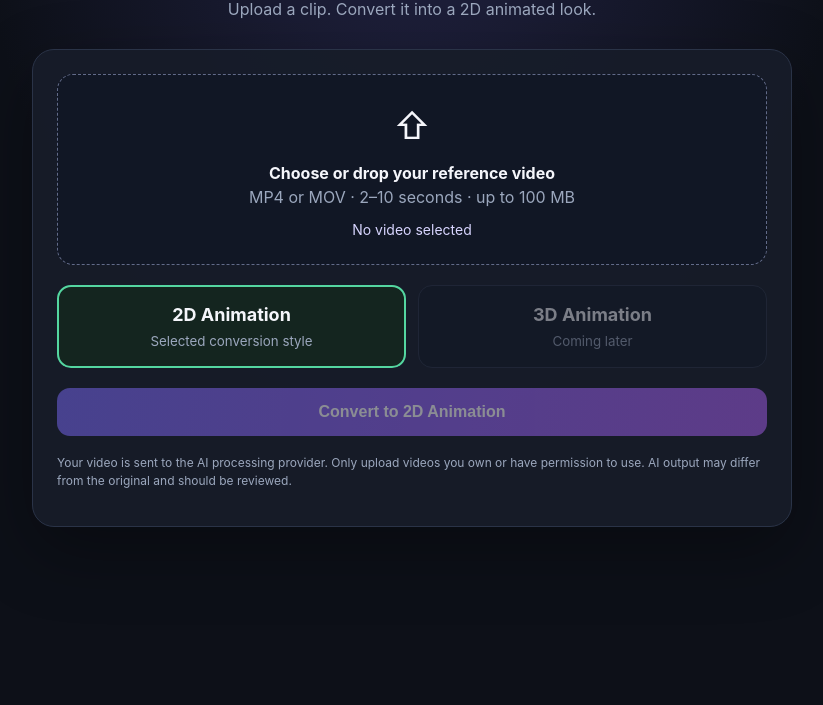
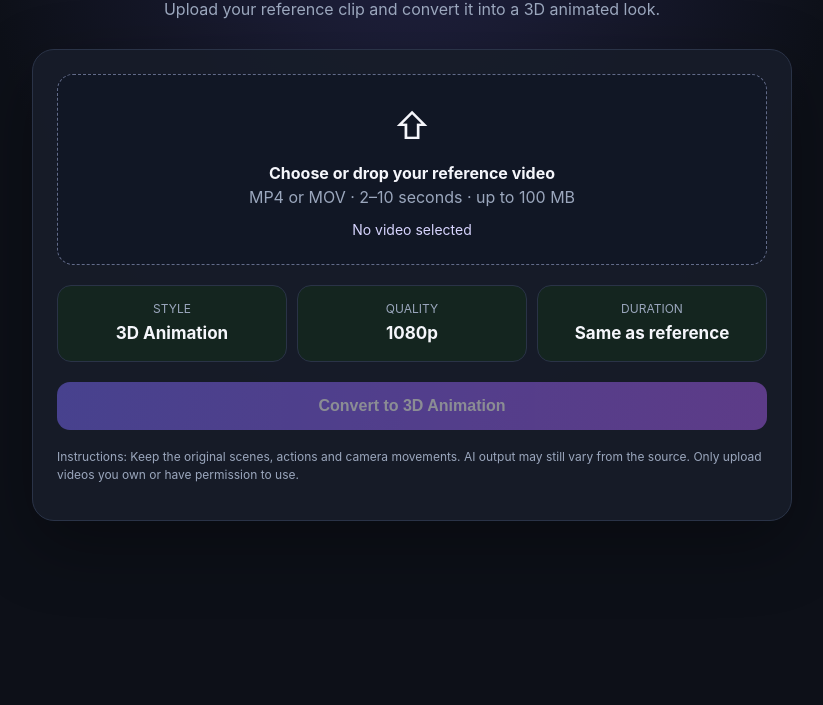
Before and after one commit to adarshyt4550-cyber/VIDEO-ANIMATOR, a website: page public/index.html in a window 1280 px wide. Shown: the part 143-848 px from the top of the page, without its empty margins (228-1051 px from the left). Drawn offline with Linux system fonts and the light colour scheme.

Commit message:
Update studio UI to 3D 1080p settings

```diff
--- a/public/index.html
+++ b/public/index.html
@@ -4,9 +4,9 @@
   <meta charset="utf-8">
   <meta name="viewport" content="width=device-width, initial-scale=1">
   <meta name="theme-color" content="#10131d">
-  <title>AI Video Animator — 2D Converter</title>
+  <title>Animation Studio — 3D Converter</title>
   <style>
-    :root { color-scheme:dark; --bg:#0d1018; --panel:#171c29; --line:#2a3347; --muted:#9ba7bd; --accent:#8b7cff; --good:#54d6a0 }
+    :root { color-scheme:dark; --bg:#0d1018; --line:#2a3347; --muted:#9ba7bd; --accent:#8b7cff; --good:#54d6a0 }
     * { box-sizing:border-box }
     body { margin:0; min-height:100vh; background:radial-gradient(ellipse at top,#222344 0,#0d1018 48%); color:#f5f6fb; font:16px/1.5 Inter,ui-sans-serif,system-ui,Arial,sans-serif }
     main { width:min(760px,calc(100% - 32px)); margin:48px auto }
@@ -20,11 +20,10 @@
     .upload-icon { font-size:36px; margin-bottom:8px }
     input[type=file] { display:none }
     .file-name { margin-top:10px; color:#d8d5ff; overflow-wrap:anywhere; font-size:14px }
-    .style-row { display:flex; gap:12px; margin:20px 0 }
-    .style { flex:1; padding:15px; border:1px solid var(--line); border-radius:14px; background:#111725; text-align:center }
-    .style.selected { border:2px solid var(--good); padding:14px; background:#14251f }
-    .style strong { display:block; font-size:18px }
-    .style small { color:var(--muted) }
+    .settings { display:grid; grid-template-columns:repeat(3,1fr); gap:10px; margin:20px 0 }
+    .setting { padding:14px 10px; border:1px solid var(--line); border-radius:14px; background:#14251f; text-align:center }
+    .setting small { display:block; color:var(--muted); font-size:12px }
+    .setting strong { display:block; font-size:17px; margin-top:3px }
     button { width:100%; border:0; border-radius:13px; padding:15px 18px; color:white; background:linear-gradient(100deg,#7868f5,#a45ce9); font-size:16px; font-weight:800; cursor:pointer }
     button:disabled { opacity:.5; cursor:not-allowed }
     .status { display:none; margin-top:18px; padding:14px; border-radius:12px; background:#111725; color:#dfe4f2; white-space:pre-wrap }
@@ -36,24 +35,28 @@
     video { width:100%; border-radius:14px; background:#000; margin:12px 0 }
     a.download { display:block; text-align:center; color:white; background:#237a5c; text-decoration:none; padding:13px; border-radius:12px; font-weight:800 }
     .fine { font-size:12px; color:var(--muted); margin-top:18px }
-    @media(max-width:520px) { main{margin:24px auto}.card{padding:16px}.style-row{gap:8px}.style{padding:12px 6px} }
+    @media(max-width:520px) { main{margin:24px auto}.card{padding:16px}.settings{grid-template-columns:1fr} }
   </style>
 </head>
 <body>
 <main>
-  <header><div class="eyebrow">ONE-CLICK AI VIDEO RESTYLING</div><h1>AI Video Animator</h1><p>Upload a clip. Convert it into a 2D animated look.</p></header>
+  <header><div class="eyebrow">ONE-CLICK VIDEO RESTYLING</div><h1>Animation Studio</h1><p>Upload your reference clip and convert it into a 3D animated look.</p></header>
   <section class="card">
     <label class="drop" id="drop" for="video"><div><div class="upload-icon">⇧</div><strong>Choose or drop your reference video</strong><div class="muted">MP4 or MOV · 2–10 seconds · up to 100 MB</div><div class="file-name" id="fileName">No video selected</div></div></label>
     <input id="video" type="file" accept="video/mp4,video/quicktime">
-    <div class="style-row"><div class="style selected"><strong>2D Animation</strong><small>Selected conversion style</small></div><div class="style" style="opacity:.45"><strong>3D Animation</strong><small>Coming later</small></div></div>
-    <button id="convert" disabled>Convert to 2D Animation</button>
+    <div class="settings">
+      <div class="setting"><small>STYLE</small><strong>3D Animation</strong></div>
+      <div class="setting"><small>QUALITY</small><strong>1080p</strong></div>
+      <div class="setting"><small>DURATION</small><strong>Same as reference</strong></div>
+    </div>
+    <button id="convert" disabled>Convert to 3D Animation</button>
     <div class="status" id="status" role="status" aria-live="polite"></div>
-    <div class="result" id="result"><h2>Your animated video</h2><video id="output" controls playsinline></video><a class="download" id="download" target="_blank" rel="noopener">Open / Download MP4</a></div>
-    <p class="fine">Your video is sent to the AI processing provider. Only upload videos you own or have permission to use. AI output may differ from the original and should be reviewed.</p>
+    <div class="result" id="result"><h2>Your 3D animated video</h2><video id="output" controls playsinline></video><a class="download" id="download" target="_blank" rel="noopener">Open / Download MP4</a><p class="muted" id="metadata"></p></div>
+    <p class="fine">Instructions: Keep the original scenes, actions and camera movements. AI output may still vary from the source. Only upload videos you own or have permission to use.</p>
   </section>
 </main>
 <script>
-  const input=document.querySelector("#video"),drop=document.querySelector("#drop"),fileName=document.querySelector("#fileName"),convert=document.querySelector("#convert"),statusBox=document.querySelector("#status"),result=document.querySelector("#result"),output=document.querySelector("#output"),download=document.querySelector("#download");
+  const input=document.querySelector("#video"),drop=document.querySelector("#drop"),fileName=document.querySelector("#fileName"),convert=document.querySelector("#convert"),statusBox=document.querySelector("#status"),result=document.querySelector("#result"),output=document.querySelector("#output"),download=document.querySelector("#download"),metadata=document.querySelector("#metadata");
   let selectedFile=null;
   function setFile(file){if(!file)return;if(!["video/mp4","video/quicktime"].includes(file.type)){showStatus("Please select an MP4 or MOV file.");return}if(file.size>100*1024*1024){showStatus("This file is over the 100 MB limit.");return}selectedFile=file;fileName.textContent=file.name;convert.disabled=false;result.classList.remove("show");statusBox.classList.remove("show")}
   function showStatus(message,busy=false){statusBox.innerHTML=(busy?'<span class="spinner"></span>':"")+escapeHtml(message);statusBox.classList.add("show")}
@@ -62,7 +65,7 @@
   ["dragenter","dragover"].forEach(evt=>drop.addEventListener(evt,e=>{e.preventDefault();drop.classList.add("drag")}));
   ["dragleave","drop"].forEach(evt=>drop.addEventListener(evt,e=>{e.preventDefault();drop.classList.remove("drag")}));
   drop.addEventListener("drop",e=>setFile(e.dataTransfer.files[0]));
-  convert.addEventListener("click",async()=>{if(!selectedFile)return;convert.disabled=true;result.classList.remove("show");showStatus("Uploading your video and starting AI conversion. This can take a few minutes.",true);const form=new FormData();form.append("video",selectedFile);try{const response=await fetch("/api/convert",{method:"POST",body:form});const data=await response.json();if(!response.ok)throw new Error(data.error||"Conversion failed.");output.src=data.videoUrl;download.href=data.videoUrl;download.download=data.fileName||"animated-video.mp4";result.classList.add("show");showStatus("Conversion finished. Preview your video below.")}catch(err){showStatus(err.message||"Something went wrong. Please try again.")}finally{convert.disabled=false}});
+  convert.addEventListener("click",async()=>{if(!selectedFile)return;convert.disabled=true;result.classList.remove("show");showStatus("Uploading your reference clip and generating the 1080p 3D version. This can take a few minutes.",true);const form=new FormData();form.append("video",selectedFile);try{const response=await fetch("/api/convert",{method:"POST",body:form});const data=await response.json();if(!response.ok)throw new Error(data.error||"Conversion failed.");output.src=data.videoUrl;download.href=data.videoUrl;download.download=data.fileName||"3d-animated-video.mp4";metadata.textContent=data.width&&data.height?("Output: "+data.width+" × "+data.height+(data.duration?" · "+Number(data.duration).toFixed(2)+" seconds":"")):"";result.classList.add("show");showStatus("Conversion finished. Preview your video below.")}catch(err){showStatus(err.message||"Something went wrong. Please try again.")}finally{convert.disabled=false}});
 </script>
 </body>
 </html>
```
